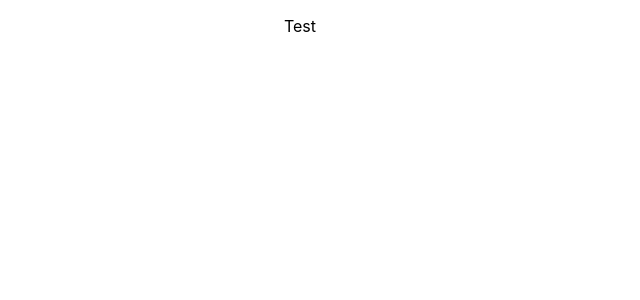
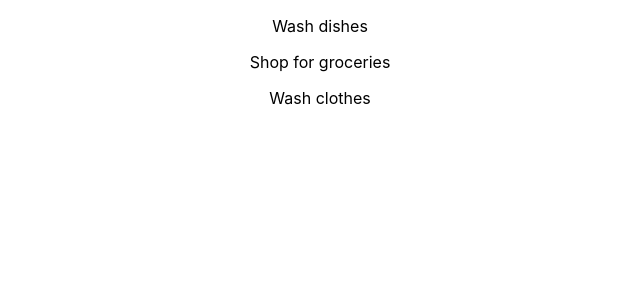
Before and after one commit to Evaldas22/todo-app, a React (Create React App) app: page / in a window 1280 px wide. Shown: the top 300 px of the page, without its empty margins (340-980 px from the left). Built offline with nearby package versions, Linux system fonts and the light colour scheme.

Commit message:
Added intial TodoItem and TodoList components. Added bootstrap 4

```diff
--- a/package.json
+++ b/package.json
@@ -4,9 +4,11 @@
   "private": true,
   "dependencies": {
     "axios": "^0.18.0",
+    "bootstrap": "^4.2.1",
     "react": "^16.7.0",
     "react-dom": "^16.7.0",
-    "react-scripts": "2.1.3"
+    "react-scripts": "2.1.3",
+    "reactstrap": "^7.0.2"
   },
   "scripts": {
     "start": "react-scripts start",
--- a/src/components/App.js
+++ b/src/components/App.js
@@ -1,11 +1,19 @@
 import React, { Component } from 'react';
 import './style/App.css';
+import TodoList from './TodoList';
+
+const todoList = [
+  'Wash dishes',
+  'Shop for groceries',
+  'Wash clothes'
+];
+
 
 class App extends Component {
   render() {
     return (
       <div className="App">
-        <p>Test</p>
+        <TodoList todoList={todoList} />
       </div>
     );
   }
--- /dev/null
+++ b/src/components/TodoItem.js
@@ -0,0 +1,12 @@
+import React from 'react';
+import './style/TodoItem.css';
+
+const TodoItem = (props) => {
+    return (
+        <div>
+            <p>{props.item}</p>
+        </div>
+    )
+}
+
+export default TodoItem;
--- /dev/null
+++ b/src/components/TodoList.js
@@ -0,0 +1,16 @@
+import React from 'react';
+import './style/TodoList.css';
+import TodoItem from './TodoItem';
+
+const TodoList = (props) => {
+
+    return (
+        <div className='todoList'>
+            <ul>
+                {props.todoList.map((todo, i) => <TodoItem item={todo}/>)}
+            </ul>
+        </div>
+    )
+}
+
+export default TodoList;
```
Also changed, not shown: src/components/style/TodoItem.css (added), src/components/style/TodoList.css (added), 1 other file (tests, documents, lock files or other folders).
